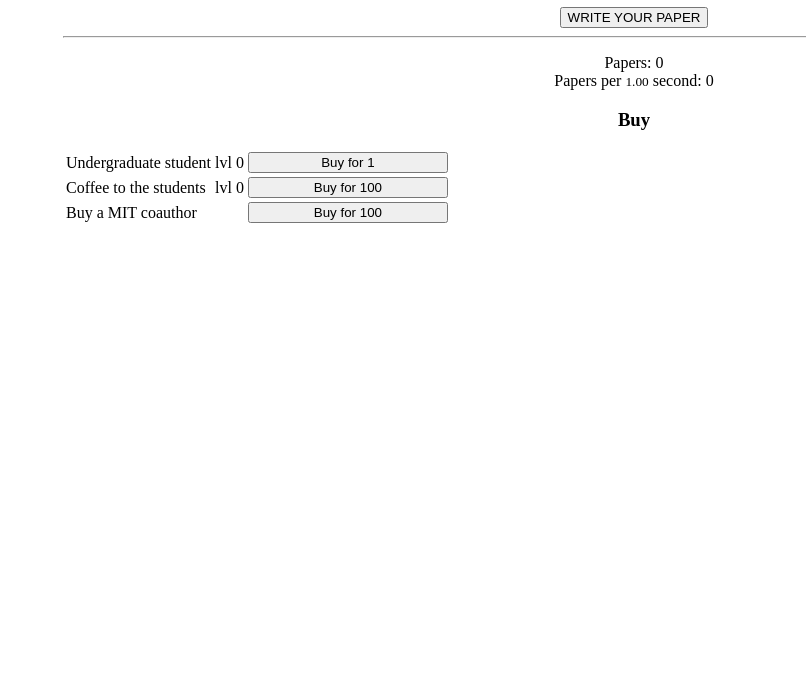
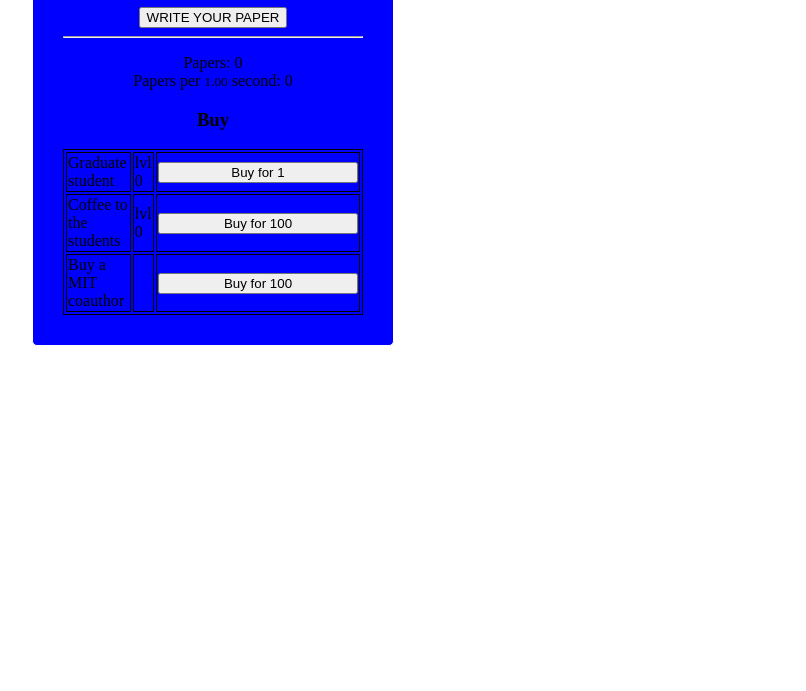
Before and after one commit to theconservant/a, a plain HTML site: page index.html in a window 1280 px wide. Shown: the part 109-800 px from the top of the page, without its empty margins (6-812 px from the left). Drawn offline with Linux system fonts and the light colour scheme.

Commit message:
Update index.html

```diff
--- a/index.html
+++ b/index.html
@@ -3,6 +3,23 @@
 		<meta http-equiv="Content-Type" content="text/html; charset=utf-8">
 		<Title> Acemoglu Simulator </title>
 		<link rel="stylesheet" type="text/css" href="interface.css">
+		<style> table, th, td {
+		border: 1px ridge black;
+		}
+		div {
+		background-color: blue;
+		width: 300px;
+		border: 5px solid black;
+		padding: 25px;
+		margin: 25px;
+		}
+		.center {
+		margin: auto;
+		width: 40%;
+		border: 1px solid #73AD21;
+		padding: 5px;
+		}
+		</style>
 	</head>
   <body>
     <div class="container">
@@ -16,12 +33,12 @@
     <h3>Buy</h3>
     <table class="table">
         <tr>
-          <td>Undergraduate student</td>
+          <td>Graduate student </td>
           <td><span id="autoclicker_level">lvl 0</span></td>
           <td><button id="buy_click" type="button" class="btn btn-success">Buy for 1</button></td>
         </tr>
         <tr>
-          <td>Coffee to the students</td>
+          <td>Coffee to the students </td>
           <td><span id="speed_level">lvl 0</span></td>
           <td><button id="upgrade_speed" type="button" class="btn btn-success">Buy for 100</button></td>
         </tr>
```
